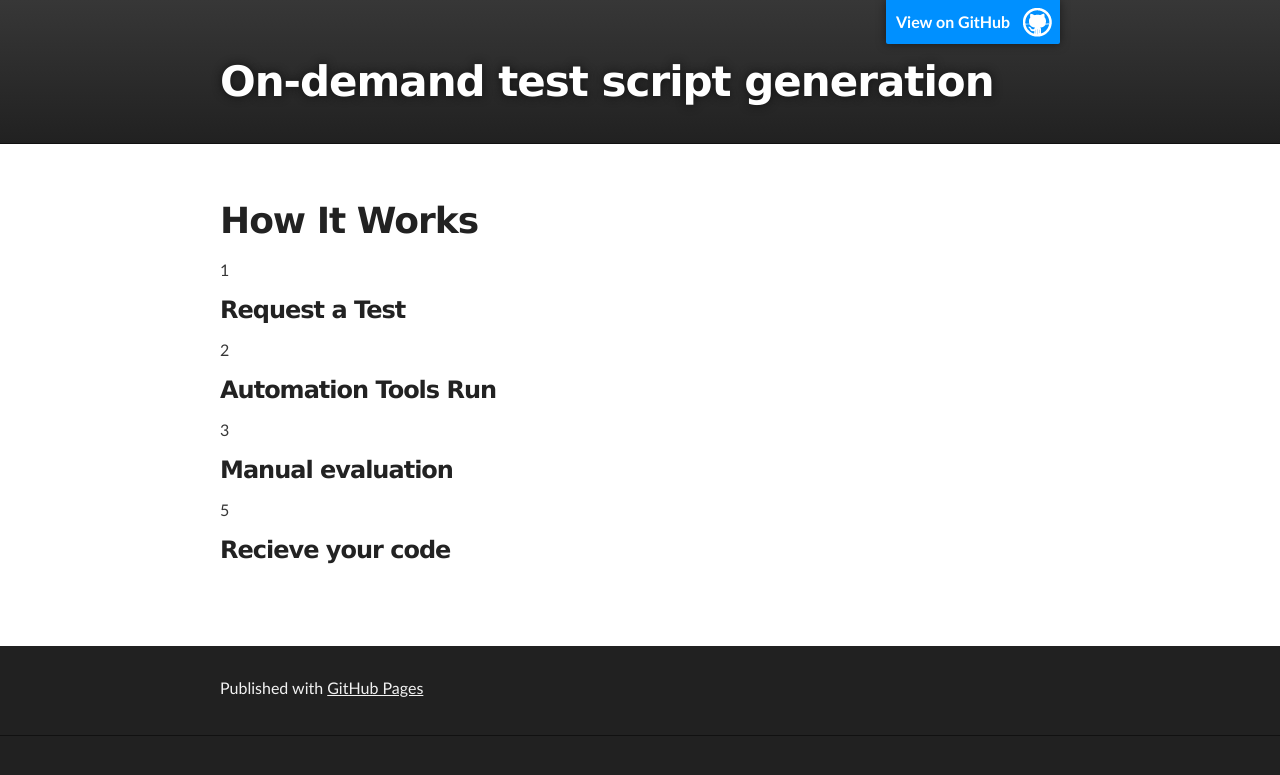
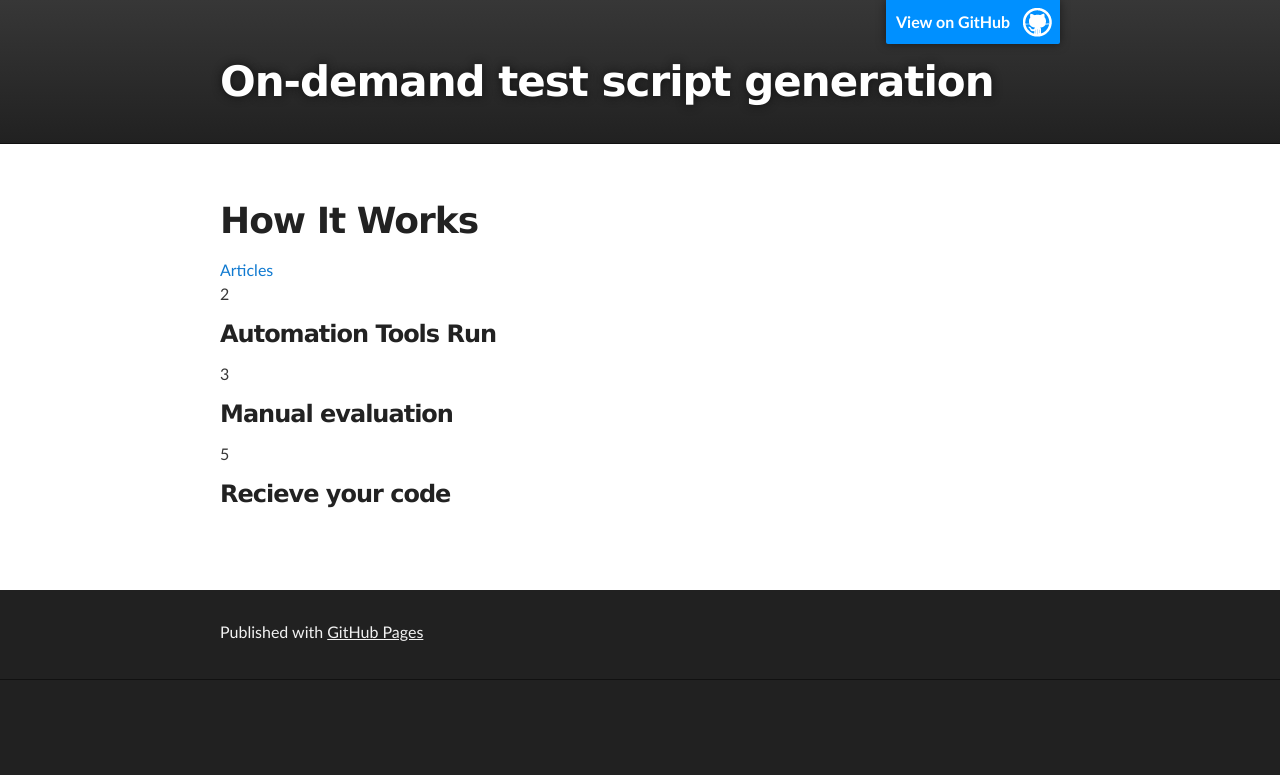
Before and after one commit to ThousandMonkeysTypewriter/ThousandMonkeysTypewriter.github.io, a Jekyll site: the page articles/index.html, which Jekyll copies as it is, in a window 1280 px wide. Shown: the top 775 px of the page. Built offline with Jekyll 4.4.1, drawn with Linux system fonts in a browser that asks for light colours.

Commit message:
Update index.html

```diff
--- a/articles/index.html
+++ b/articles/index.html
@@ -40,17 +40,7 @@
         <div class="content">
                     <h1 class="title">How It Works</h1>
                     <div class="columns is-centered">
-                        <div class="column is-2 steps-count first no-padding-top">
-                            <span class="round">1</span>
-                        </div>
-                        <div class="column is-6 yellow">
-                            <h3 class="yellow">Request a Test</h3>
-                            <!--<p class="white">
-                                Ready for a review? Connect PullRequest with your repository hosting service and
-                                request a review from the PullRequest dashboard. You can also tag the pull request by
-                                adding <strong>[pr]</strong> to the title.
-                            </p>-->
-                        </div>
+                        <a href="https://thousandmonkeystypewriter.github.io/articles">Articles</a>
                     </div>
 
                     <div class="columns is-centered">
```
